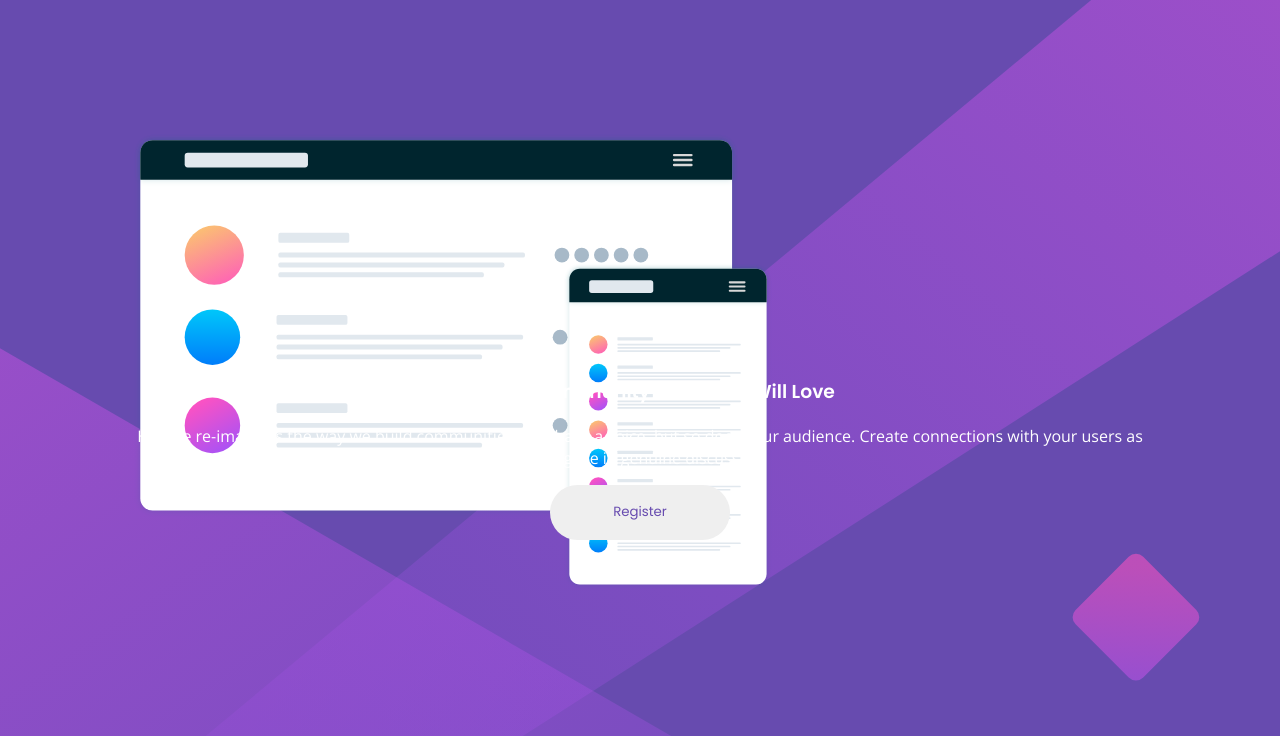
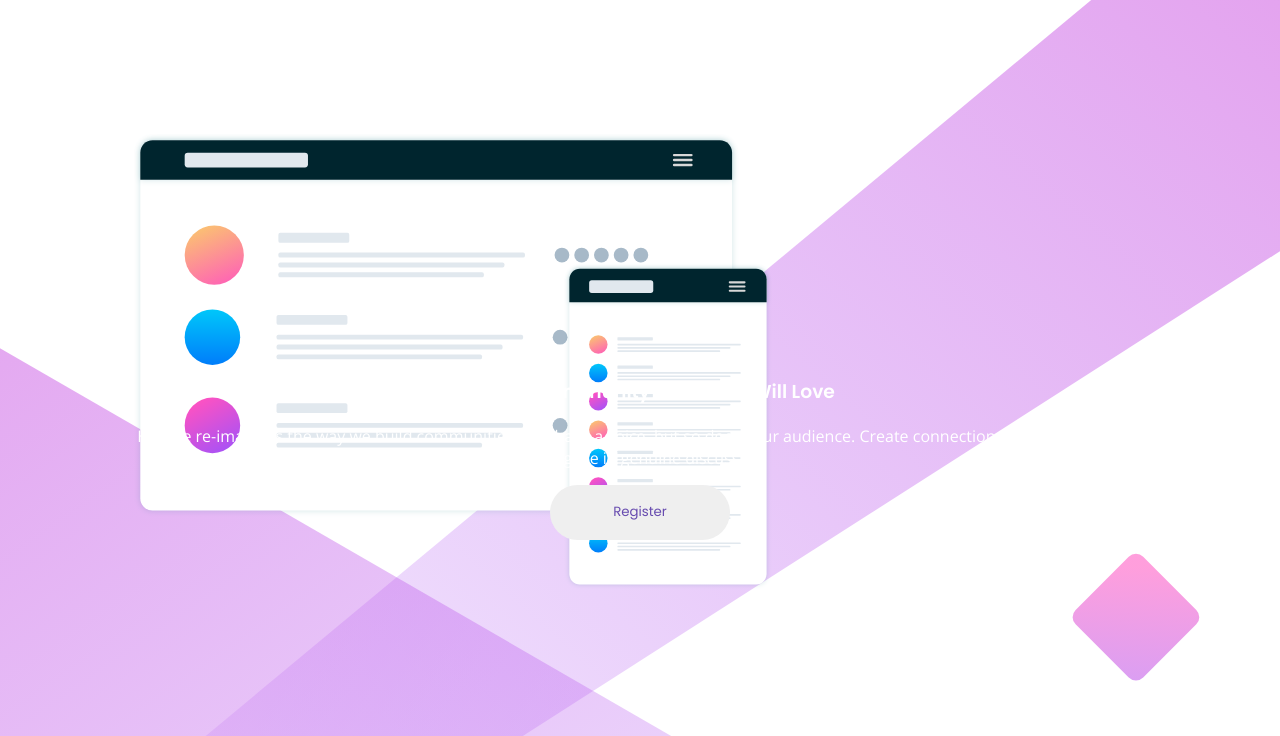
Before and after one commit to r0binn3082/huddle-landing, a plain HTML site: page index.html in a window 1280 px wide. Shown: the top 736 px of the page. Drawn offline with nearby package versions, Linux system fonts and the light colour scheme.

Commit message:
Update style.css

```diff
--- a/design/style.css
+++ b/design/style.css
@@ -4,7 +4,7 @@
 }
 body{
     overflow: visible;
-    background: var(--Violet);
+    background: white;
     background-image: url(../images/bg-desktop.svg);
 }
 .background{
```
